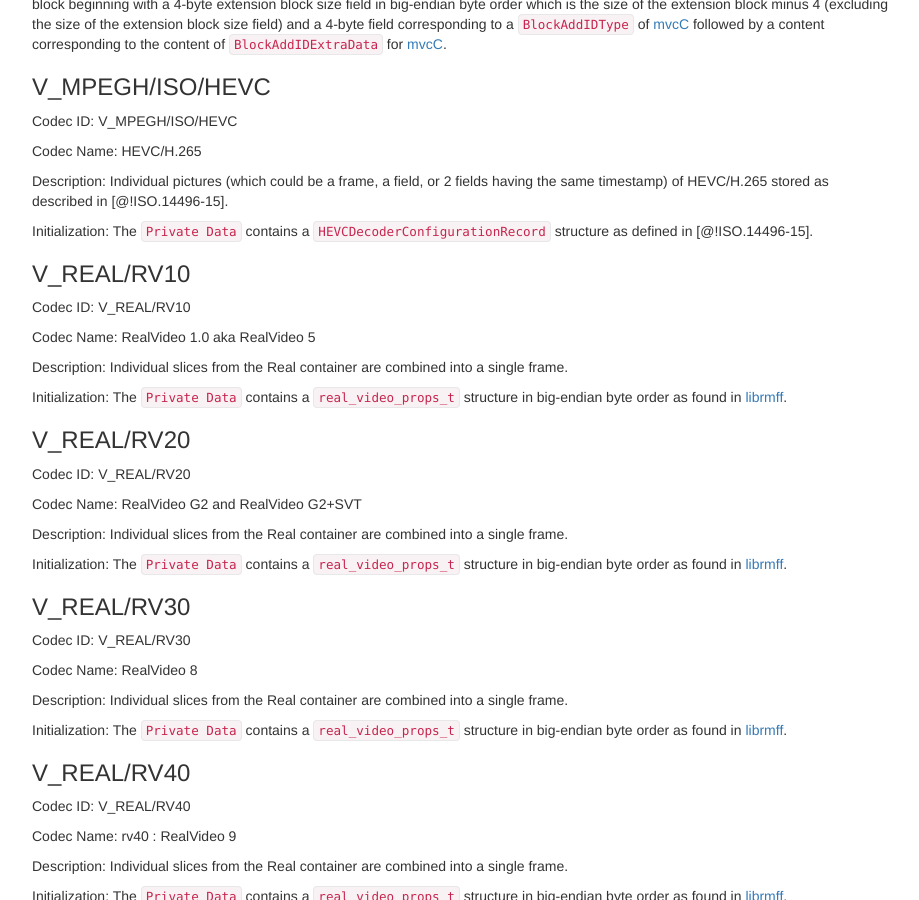
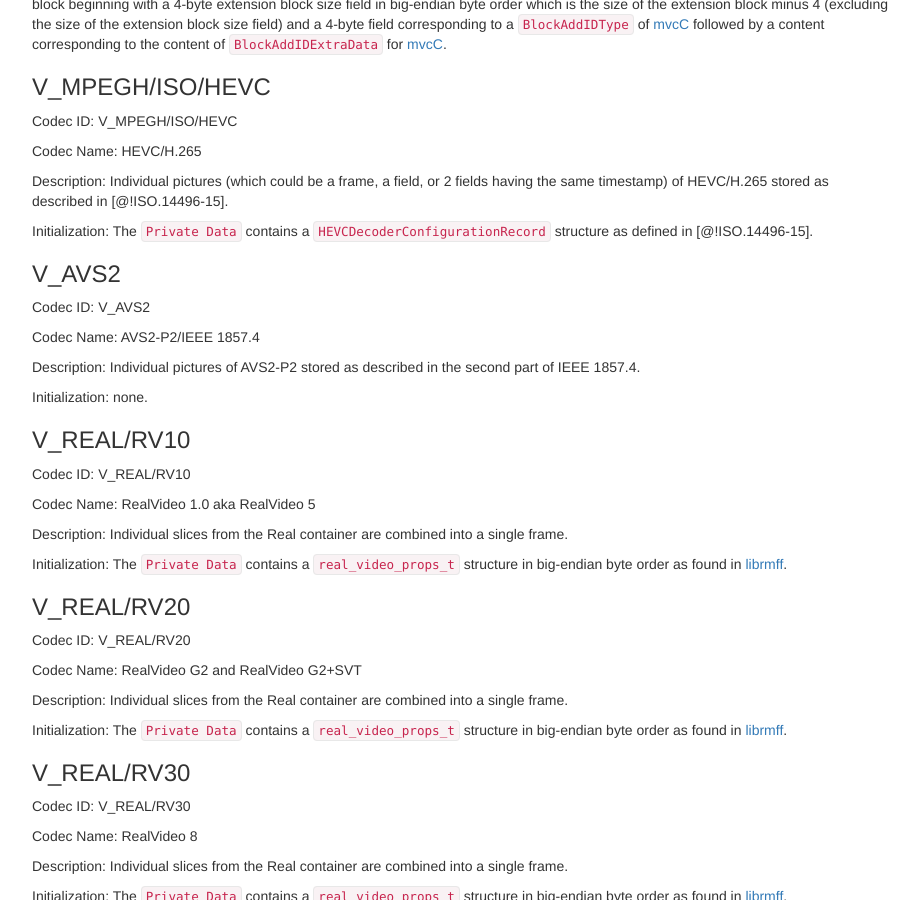
Before and after one commit to ietf-wg-cellar/matroska-specification, a Jekyll site: the page built from codec_specs.md, in a window 1280 px wide and 900 px high, scrolled down 4170 px. Shown: the whole window, without its empty margins (273-1192 px from the left). Built offline with Jekyll 4.4.1, drawn with Linux system fonts in a browser that asks for light colours.

Commit message:
Added AVS2 video codec mapping

```diff
--- a/codec_specs.md
+++ b/codec_specs.md
@@ -261,6 +261,16 @@ Codec Name: HEVC/H.265
 Description: Individual pictures (which could be a frame, a field, or 2 fields having the same timestamp) of HEVC/H.265 stored as described in [@!ISO.14496-15].
 
 Initialization: The `Private Data` contains a `HEVCDecoderConfigurationRecord` structure as defined in [@!ISO.14496-15].
+
+### V_AVS2
+
+Codec ID: V_AVS2
+
+Codec Name: AVS2-P2/IEEE 1857.4
+
+Description: Individual pictures of AVS2-P2 stored as described in the second part of IEEE 1857.4.
+
+Initialization: none.
 
 ### V_REAL/RV10
 
```
